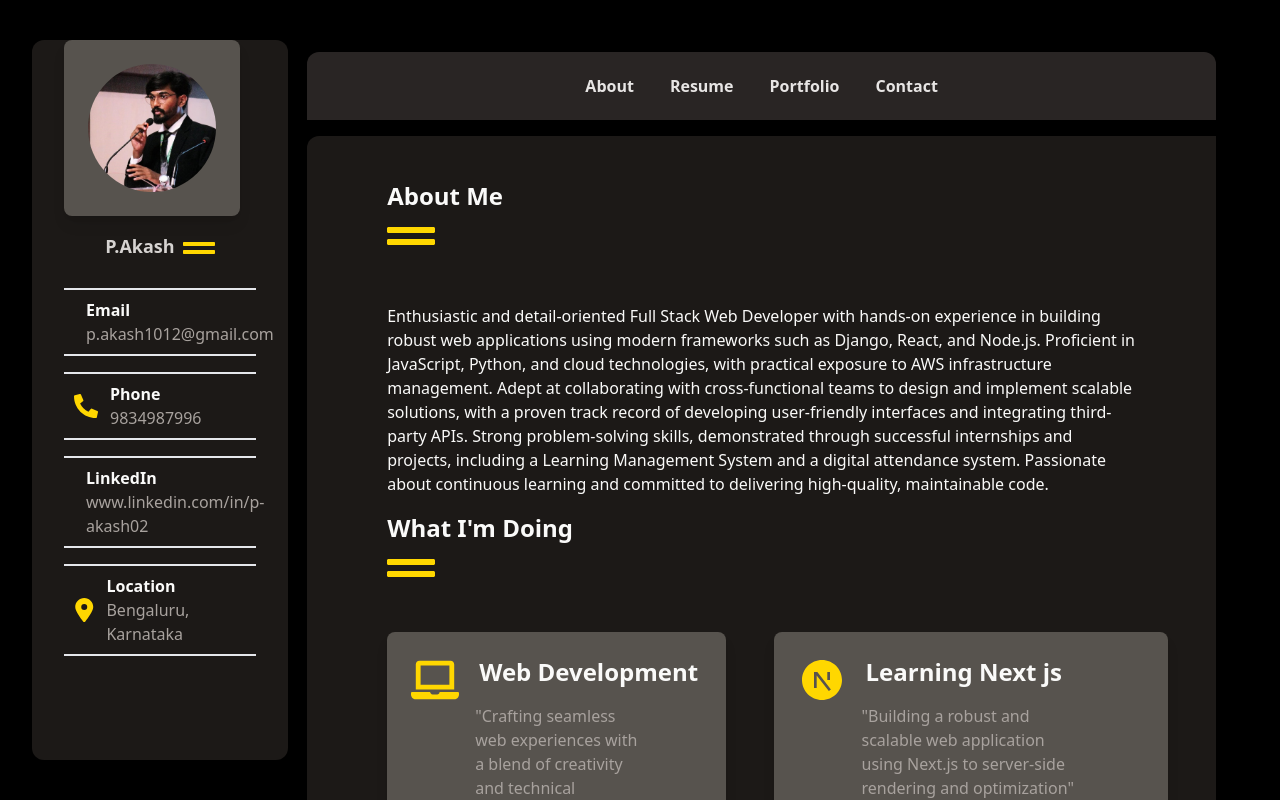
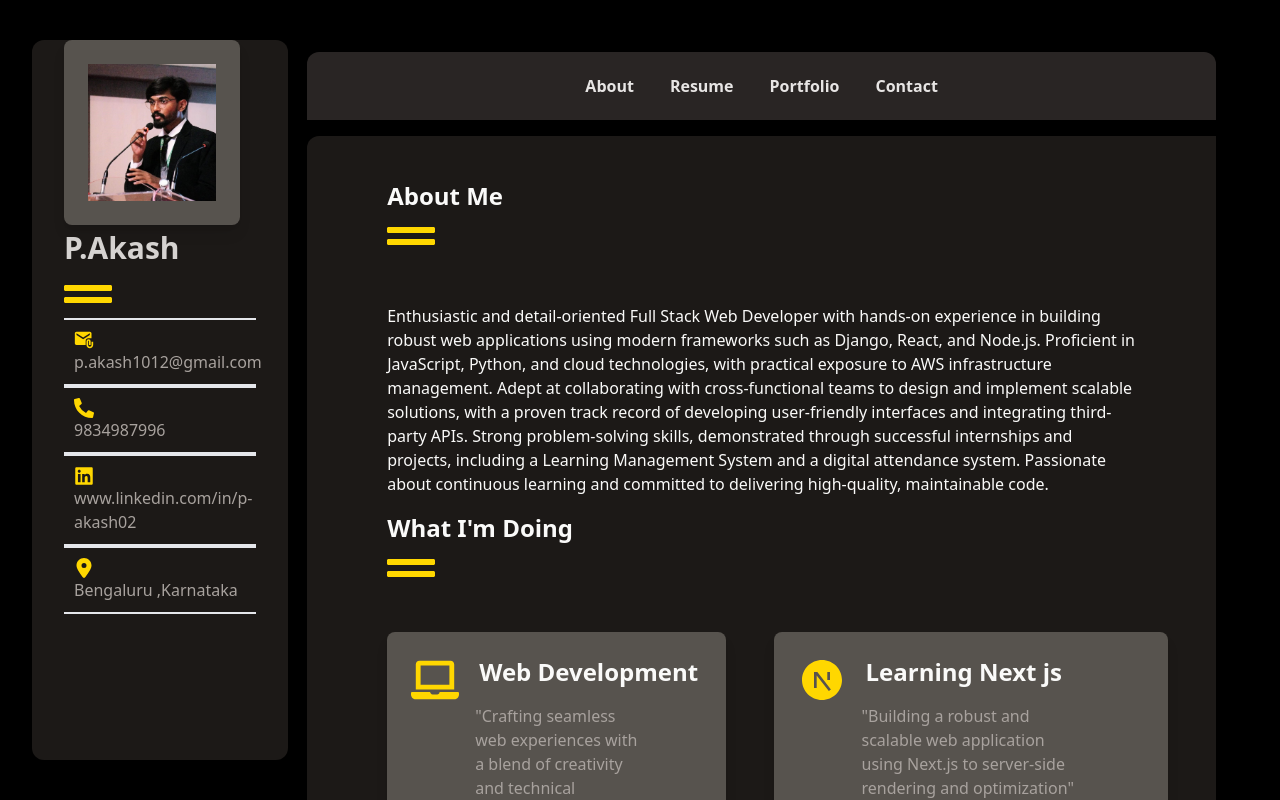
Before and after one commit to Akash101202/MyPortfolio, a React (Vite) app: page / in a window 1280 px wide. Shown: the top 800 px of the page. Built offline with nearby package versions, Linux system fonts and the light colour scheme.

Commit message:
added Logo

```diff
--- a/src/components/Sidebar.jsx
+++ b/src/components/Sidebar.jsx
@@ -8,62 +8,40 @@ import { FaLocationDot } from "react-icons/fa6";
 
 export default function Sidebar() {
   return (
-    <div className="px-4 md:px-8 mt-5 bg-stone-900 text-stone-50 rounded-xl h-screen fixed w-64 sidebar">
-      <div className="flex flex-col items-center">
+    <div className="px-8 mt-5 bg-stone-900 text-stone-50 rounded-xl h-screen fixed w-64 sidebar">
+      <div>
         <FloatingCard>
-          <img
-            src={profileImg}
-            alt="Profile"
-            className="w-32 h-32 object-cover rounded-full"
-          />
+          <img src={profileImg} alt="" className="w-50" />
         </FloatingCard>
-        <h2 className="text-stone-300 font-bold text-lg mt-4">
+        <h2 className="text-stone-300 font-bold">
           P.Akash
-          <FaGripLines
-            size={32}
-            style={{ color: "gold" }}
-            className="inline ml-2"
-          />
+          <FaGripLines size={48} style={{ color: "gold" }} />
         </h2>
       </div>
 
-      <div className="mt-6">
-        <ul className="space-y-4">
-          <li className="flex items-center border-b-2 border-t-2 py-2">
-            <MdAttachEmail
-              size={24}
-              style={{ color: "gold" }}
-              className="mr-3"
-            />
-            <div>
-              <h4 className="font-semibold">Email</h4>
-              <p className="text-stone-400">p.akash1012@gmail.com</p>
-            </div>
+      <div>
+        <ul>
+          <li className="border-b-2 border-t-2">
+            <MdAttachEmail size={20} style={{ color: "gold" }}>
+              <h4>Email</h4>
+            </MdAttachEmail>
+
+            <p className="text-stone-400">p.akash1012@gmail.com</p>
           </li>
-          <li className="flex items-center border-b-2 border-t-2 py-2">
-            <FaPhoneAlt size={24} style={{ color: "gold" }} className="mr-3" />
-            <div>
-              <h4 className="font-semibold">Phone</h4>
-              <p className="text-stone-400">9834987996</p>
-            </div>
+          <li className="border-b-2 border-t-2">
+            <FaPhoneAlt size={20} style={{ color: "gold" }} />
+
+            <p className="text-stone-400">9834987996</p>
           </li>
-          <li className="flex items-center border-b-2 border-t-2 py-2">
-            <FaLinkedin size={24} style={{ color: "gold" }} className="mr-3" />
-            <div>
-              <h4 className="font-semibold">LinkedIn</h4>
-              <p className="text-stone-400">www.linkedin.com/in/p-akash02</p>
-            </div>
+          <li className="border-b-2 border-t-2">
+            <FaLinkedin size={20} style={{ color: "gold" }} />
+
+            <p className="text-stone-400">www.linkedin.com/in/p-akash02</p>
           </li>
-          <li className="flex items-center border-b-2 border-t-2 py-2">
-            <FaLocationDot
-              size={24}
-              style={{ color: "gold" }}
-              className="mr-3"
-            />
-            <div>
-              <h4 className="font-semibold">Location</h4>
-              <p className="text-stone-400">Bengaluru, Karnataka</p>
-            </div>
+          <li className="border-b-2 border-t-2">
+            <FaLocationDot size={20} style={{ color: "gold" }} />
+
+            <p className="text-stone-400">Bengaluru ,Karnataka</p>
           </li>
         </ul>
       </div>
```
